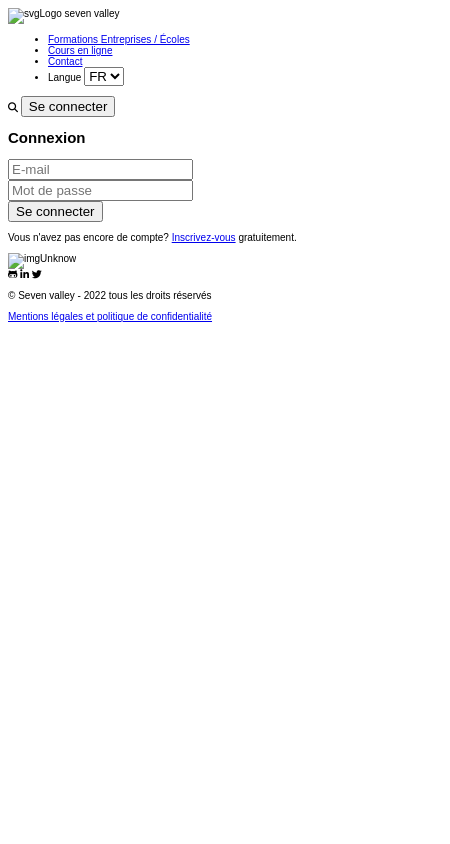
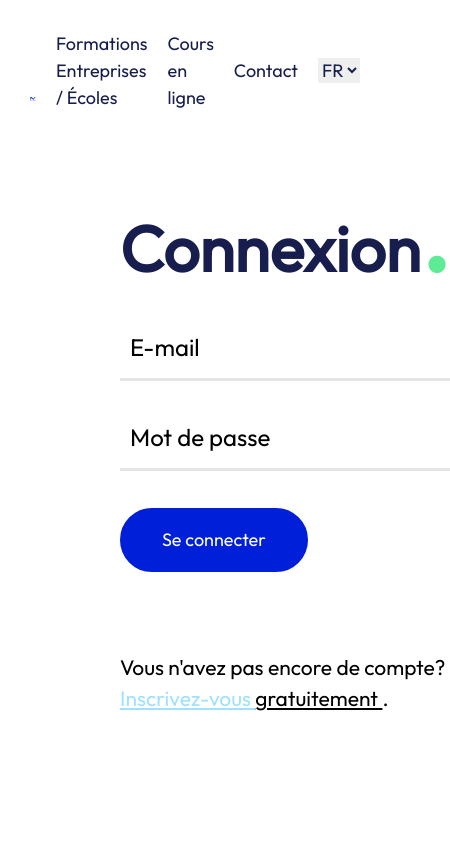
Before and after one commit to Remy-PIERRE/sevenValley, a website: page src/html/logIn.html in a window 390 px wide. Shown: the top 844 px of the page, 450 px wide, since content can reach past the window. Drawn offline with Linux system fonts and the light colour scheme.

Commit message:
login signup css no responsive

```diff
--- a/src/html/logIn.html
+++ b/src/html/logIn.html
@@ -10,13 +10,17 @@
       name="viewport"
       content="width=device-width, initial-scale=1.0"
     />
+    <link
+      href="https://fonts.googleapis.com/css2?family=Outfit&display=swap"
+      rel="stylesheet"
+    />
     <script
       src="https://kit.fontawesome.com/90e8e7ef0d.js"
       crossorigin="anonymous"
     ></script>
     <link
       rel="stylesheet"
-      href="../style/style.css"
+      href="../../dist/style.css"
     />
     <title>Log In</title>
     <meta
@@ -26,26 +30,30 @@
   </head>
   <body>
     <!--Header-->
-    <header class="flexBox">
+    <header class="max-w-[1460px] mx-auto my-[3rem] px-[30px] flex items-end">
       <!--Logo-->
-      <div>
+      <div class="relative transform -translate-y-[10px]">
         <img
-          src="#"
-          alt="svgLogo"
+          src="../images/logo.png"
+          alt="logo de substitution"
+          class="w-full"
         />
-        <span>seven valley</span>
       </div>
-      <nav class="flexBox">
+      <nav class="ps-[2rem] flex grow justify-between">
         <!--NavLinks-->
-        <ul class="flexBox">
-          <li>
+        <ul class="flex items-center gap-[2rem]">
+          <li class="text_dark">
             <a href="../../index.html"
               >Formations Entreprises / &Eacute;coles</a
             >
           </li>
-          <li><a href="./onlineCourse.html">Cours en ligne</a></li>
-          <li><a href="./contact.html">Contact</a></li>
-          <li>
+          <li class="text_dark">
+            <a href="./src/html/onlineCourse.html">Cours en ligne</a>
+          </li>
+          <li class="text_dark">
+            <a href="./src/html/contact.html">Contact</a>
+          </li>
+          <li class="text_dark">
             <label
               for="lang"
               class="hidden"
@@ -61,20 +69,27 @@
           </li>
         </ul>
         <!--NavIcons-->
-        <div class="hidden">
+        <div class="flex gap-[2rem] items-center text_dark hidden">
           <i class="fa-solid fa-magnifying-glass"></i>
-          <a href="./logIn.html"><button>Se connecter</button></a>
+          <a href="./src/html/logIn.html"
+            ><button class="btn_header btn_dark">Se connecter</button></a
+          >
         </div>
       </nav>
     </header>
 
-    <main class="flexBox">
+    <main class="ps-[12rem] pe-[4rem] mt-[10rem] flex justify-between">
       <!--LeftPart-->
       <article>
         <!--Title-->
-        <h1>Connexion</h1>
+        <h1 class="heading heading_1 pb-[2rem]">
+          Connexion<span class="green_point">.</span>
+        </h1>
         <!--Form-->
-        <form action="#">
+        <form
+          action="#"
+          class="flex flex-col gap-[4rem] mb-[8rem]"
+        >
           <!--EmailInput-->
           <div>
             <label for="email"></label>
@@ -83,6 +98,7 @@
               name="email"
               id="email"
               placeholder="E-mail"
+              class="log_input"
             />
           </div>
           <!--PasswordInput-->
@@ -93,18 +109,29 @@
               name="password"
               id="password"
               placeholder="Mot de passe"
+              class="log_input"
             />
           </div>
           <!--Submit-->
-          <button type="submit">Se connecter</button>
+          <button
+            type="submit"
+            class="btn_main btn_dark self-start"
+          >
+            Se connecter
+          </button>
         </form>
 
         <!--SignUpLink-->
         <section>
-          <p>
+          <p class="text_black">
             Vous n'avez pas encore de compte?
-            <a href="./signUp.html">Inscrivez-vous</a>
-            <span>gratuitement</span>.
+            <a
+              href="./signUp.html"
+              class="underline"
+              ><span class="text_green"> Inscrivez-vous </span
+              ><span class="underline">gratuitement</span>
+            </a>
+            .
           </p>
         </section>
       </article>
@@ -113,23 +140,41 @@
       <aside>
         <div>
           <img
-            src="#"
-            alt="imgUnknow"
+            src="../images/meysam-jarahkar-LI7jB1925j0-unsplash (1) 1.png"
+            alt="personne random"
+            class="h-[70vh]"
           />
         </div>
       </aside>
     </main>
 
     <!--Footer-->
-    <footer>
+    <footer class="pt-[250px] relative">
+      <img
+        src="../images/footer_background.png"
+        alt="fond deco"
+        class="absolute bottom-0 z-0"
+      />
+      <img
+        src="../images/footer_background-2.png"
+        alt="fond deco"
+        class="absolute bottom-0 -z-10"
+      />
+      <img
+        src="../images/footer_background-3.png"
+        alt="fond deco"
+        class="absolute bottom-0 -z-10"
+      />
       <!--SocialMedia-->
-      <section class="flexBox">
-        <i class="fa-brands fa-github-alt"></i>
-        <i class="fa-brands fa-linkedin-in"></i>
-        <i class="fa-brands fa-twitter"></i>
+      <section class="flex gap-[2rem] px-[12rem] mb-[4rem] relative z-10">
+        <i class="fa-brands fa-github-alt text-[3rem]"></i>
+        <i class="fa-brands fa-linkedin-in text-[3rem]"></i>
+        <i class="fa-brands fa-twitter text-[3rem]"></i>
       </section>
       <!--BottomBanner-->
-      <section class="flexBox">
+      <section
+        class="px-[12rem] py-[2rem] flex justify-between relative z-10 text_grey-14"
+      >
         <p>&copy; Seven valley - 2022 tous les droits réservés</p>
         <a href="#">Mentions légales et politique de confidentialité</a>
       </section>
--- a/src/style/style.css
+++ b/src/style/style.css
@@ -134,8 +134,30 @@ html {
   font-weight: 400;
   color: #fff;
 }
+.text_green {
+  font-size: 2.1rem;
+  font-weight: 300;
+  color: var(--color-secondary-light);
+  text-decoration: underline;
+}
 .green_point {
   font-size: 10rem;
   line-height: 0;
   color: var(--color-secondary);
 }
+.underline {
+  text-decoration: underline;
+}
+
+/* FORM */
+.log_input {
+  width: 100%;
+  height: 5rem;
+  box-shadow: 0 3px 0 rgba(0, 0, 0, 0.1);
+}
+.log_input::placeholder {
+  padding-left: 10px;
+  font-size: 2.4rem;
+  font-weight: 300;
+  color: #000;
+}
--- a/tailwind.config.js
+++ b/tailwind.config.js
@@ -1,6 +1,6 @@
 /** @type {import('tailwindcss').Config} */
 module.exports = {
-  content: ["index.html", "/src/**/*.{html,js}"],
+  content: ["index.html", "./src/html/*.html"],
   theme: {
     extend: {},
   },
```
Also changed, not shown: src/html/signUp.html (+74 -28 lines), dist/style.css, src/images/footer_background-2.png (added), src/images/footer_background-3.png (added), src/images/meysam-jarahkar-LI7jB1925j0-unsplash (1) 1.png (added), src/images/toa-heftiba-O3ymvT7Wf9U-unsplash (1) 1.png (added).
